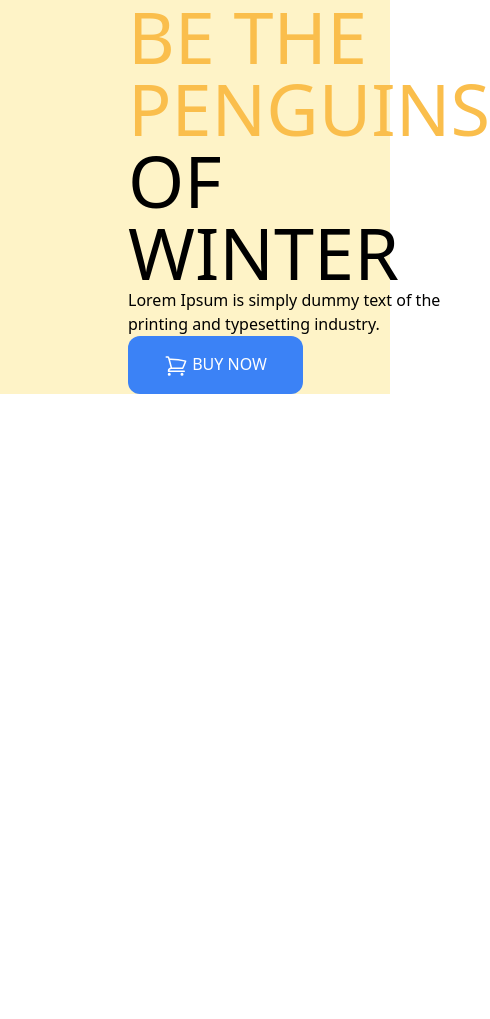
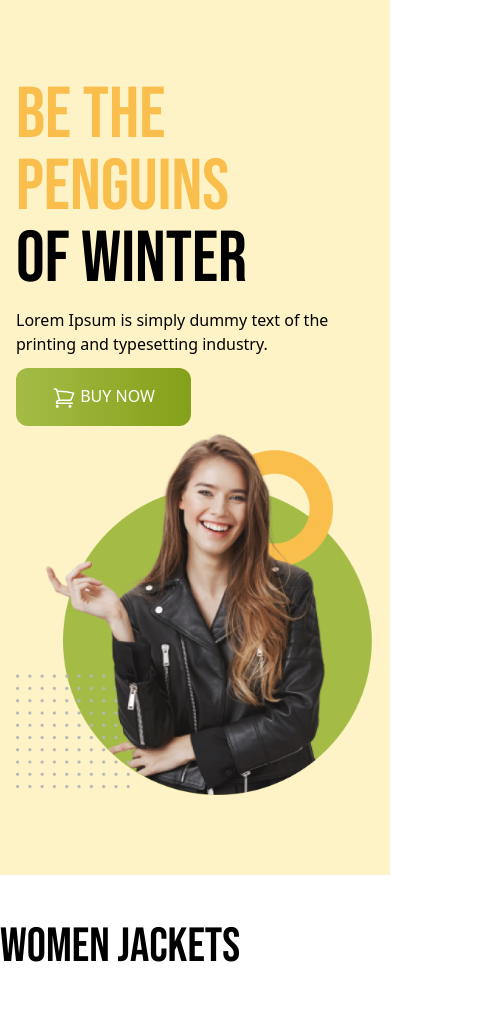
Before and after one commit to sifat70/penguin-fashion-tailwind, a plain HTML site: page index.html in a window 390 px wide. Shown: the whole page, 490 px wide, since content can reach past the window. Before the commit the page ends 844 px from the top, so only its background shows below. Drawn offline with nearby package versions, Linux system fonts and the light colour scheme.

Commit message:
banner responsive

```diff
--- a/index.html
+++ b/index.html
@@ -6,31 +6,48 @@
     <meta name="viewport" content="width=device-width, initial-scale=1.0">
     <title>Penguin Fashion</title>
     <script src="https://cdn.tailwindcss.com"></script>
+    <link rel="preconnect" href="https://fonts.googleapis.com">
+    <link rel="preconnect" href="https://fonts.gstatic.com" crossorigin>
+    <link href="https://fonts.googleapis.com/css2?family=Bebas+Neue&display=swap" rel="stylesheet">
+    <style>
+        .font-bebas{
+            font-family: 'Bebas Neue', sans-serif;
+        }
+    </style>
 </head>
 
 <body>
-    <header class="bg-amber-100 px-32">
+    <header class="bg-amber-100 py-20 px-4 md:px-32">
+        <!-- nav section -->
         <nav></nav>
         <!-- banner section -->
-        <div class="flex justify-between items-center">
-            <div>
-                <h1 class="text-7xl uppercase"><span class="text-[#FABE4C]">Be the Penguins</span> <br>
+        <div class="flex flex-col md:flex-row justify-between items-center">
+            <div class="space-y-3">
+                <h1 class="text-7xl uppercase font-bebas "><span class="text-[#FABE4C]">Be the Penguins</span> <br>
                     of Winter</h1>
                 <p>Lorem Ipsum is simply dummy text of the printing
                     and typesetting industry.</p>
-                <button class="py-4 px-9 bg-blue-500 rounded-xl	 uppercase text-white font-medium">
+                <button
+                    class="py-4 px-9 bg-gradient-to-r from-[#A4BC46] to-[#85A019] rounded-xl	 uppercase text-white font-medium">
 
-                    <svg xmlns="http://www.w3.org/2000/svg" fill="none" viewBox="0 0 24 24" stroke-width="1.5" stroke="currentColor" class="w-6 h-6 inline">
-                        <path stroke-linecap="round" stroke-linejoin="round" d="M2.25 3h1.386c.51 0 .955.343 1.087.835l.383 1.437M7.5 14.25a3 3 0 00-3 3h15.75m-12.75-3h11.218c1.121-2.3 2.1-4.684 2.924-7.138a60.114 60.114 0 00-16.536-1.84M7.5 14.25L5.106 5.272M6 20.25a.75.75 0 11-1.5 0 .75.75 0 011.5 0zm12.75 0a.75.75 0 11-1.5 0 .75.75 0 011.5 0z" />
-                      </svg>
+                    <svg xmlns="http://www.w3.org/2000/svg" fill="none" viewBox="0 0 24 24" stroke-width="1.5"
+                        stroke="currentColor" class="w-6 h-6 inline">
+                        <path stroke-linecap="round" stroke-linejoin="round"
+                            d="M2.25 3h1.386c.51 0 .955.343 1.087.835l.383 1.437M7.5 14.25a3 3 0 00-3 3h15.75m-12.75-3h11.218c1.121-2.3 2.1-4.684 2.924-7.138a60.114 60.114 0 00-16.536-1.84M7.5 14.25L5.106 5.272M6 20.25a.75.75 0 11-1.5 0 .75.75 0 011.5 0zm12.75 0a.75.75 0 11-1.5 0 .75.75 0 011.5 0z" />
+                    </svg>
 
-                      BUY NOW</button>
+                    BUY NOW</button>
             </div>
             <div>
                 <img src="./images/model.png" alt="">
             </div>
         </div>
     </header>
+    <main class="max-w-7xl mx-auto">
+        <section class="py-12">
+            <h3 class="text-5xl font-bebas">Women Jackets</h3>
+        </section>
+    </main>
 </body>
 
 </html>
```
